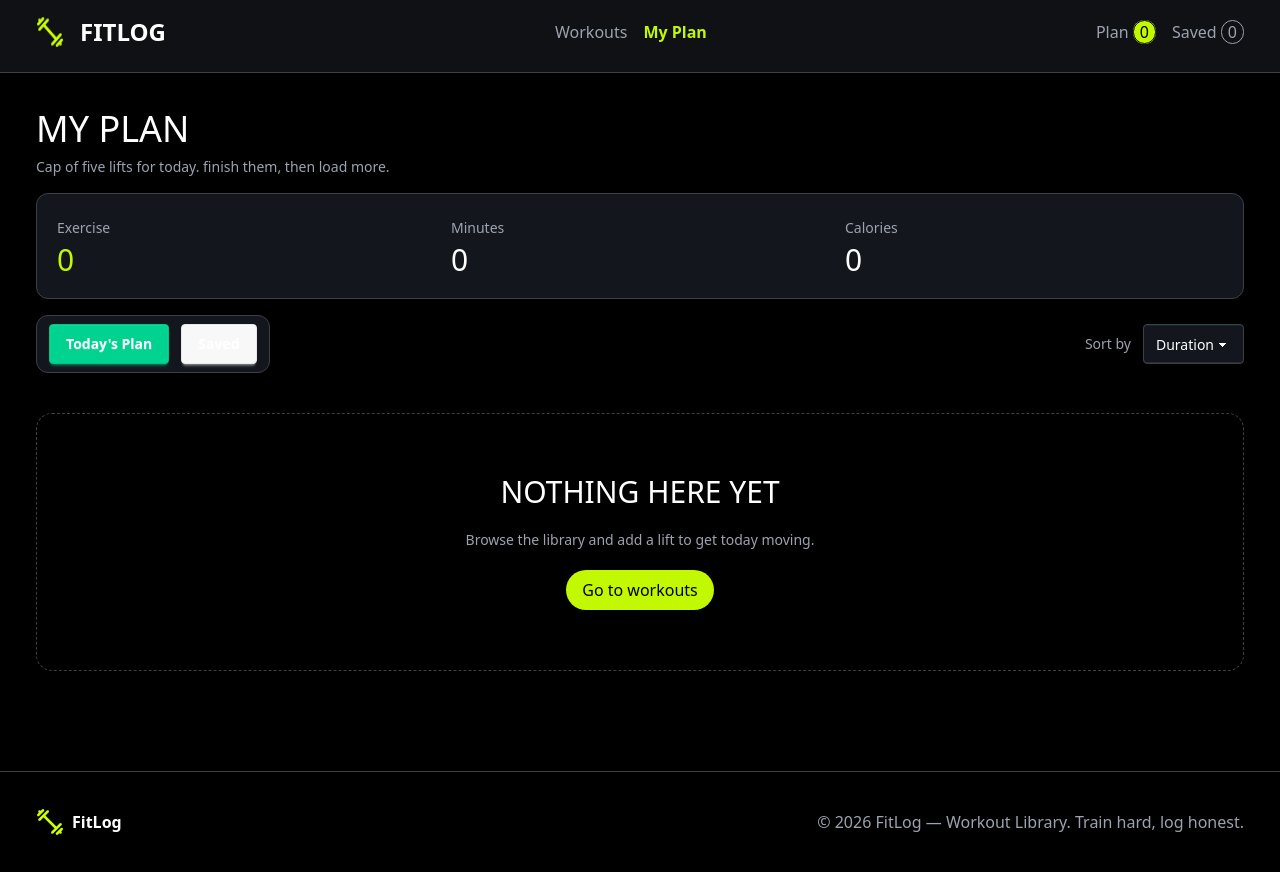
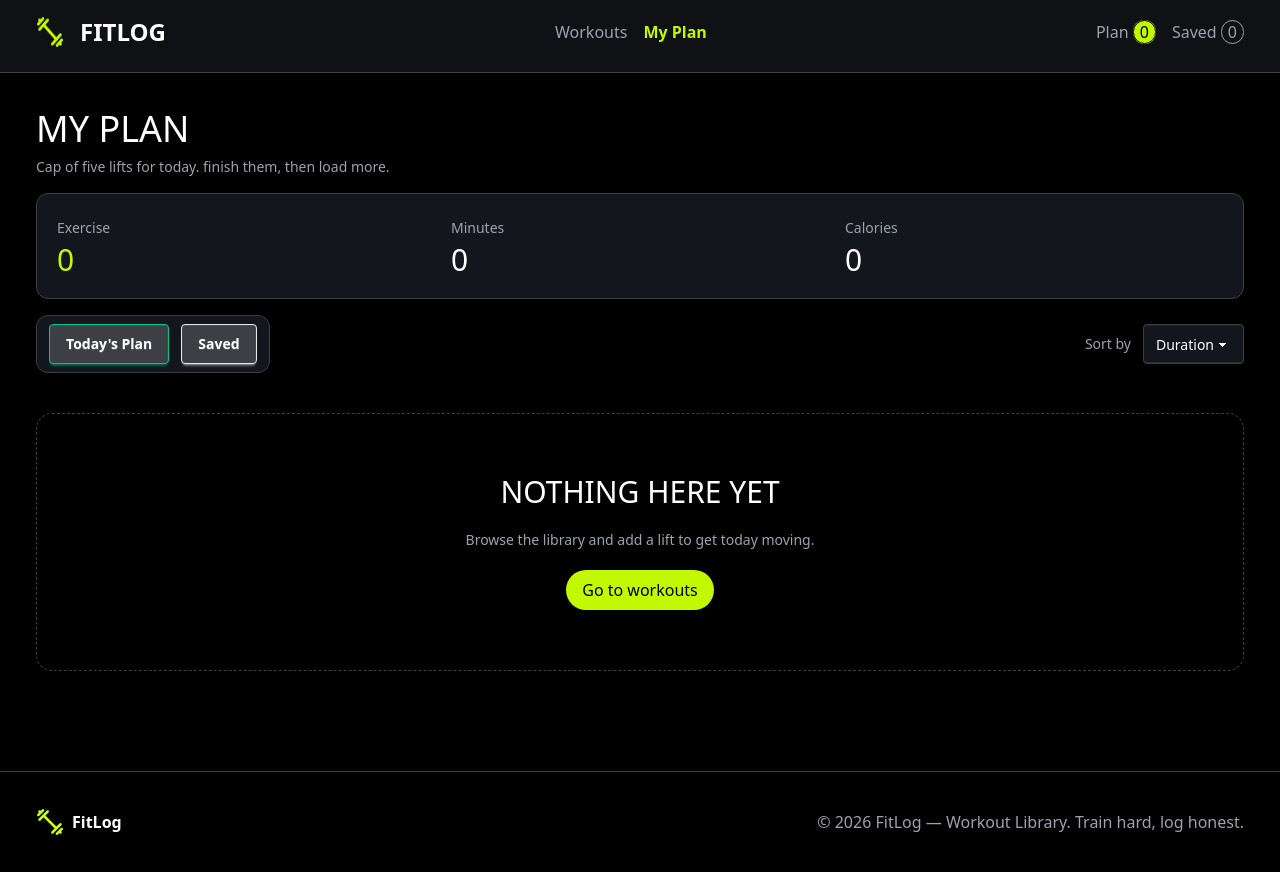
Before and after one commit to sakibsheikh27/a06-fit-log, a Next.js app: page /myplan in a window 1280 px wide. Built offline with nearby package versions, Linux system fonts and the light colour scheme.

Commit message:
added design

```diff
--- a/src/app/myplan/page.jsx
+++ b/src/app/myplan/page.jsx
@@ -59,7 +59,7 @@ const MyPlanPage = () => {
                 <div className='flex gap-2 sm:gap-3 bg-[#13161D] py-2 px-2 sm:px-3 border border-[#3D3F45] rounded-xl w-fit'>
                     <button
                         onClick={() => handleUpdatebtnType('todayPlan')}
-                        className={`text-xs sm:text-sm btn ${
+                        className={`text-xs bg-[#3D3F45] sm:text-sm btn ${
                             activeBtn === 'todayPlan' ? 'btn-success' : ''
                         } text-white cursor-pointer`}
                     >
@@ -68,7 +68,7 @@ const MyPlanPage = () => {
 
                     <button
                         onClick={() => handleUpdatebtnType('saved')}
-                        className={`text-xs sm:text-sm btn ${
+                        className={`text-xs bg-[#3D3F45] sm:text-sm btn ${
                             activeBtn === 'saved' ? 'btn-success' : ''
                         } text-white cursor-pointer`}
                     >
```
